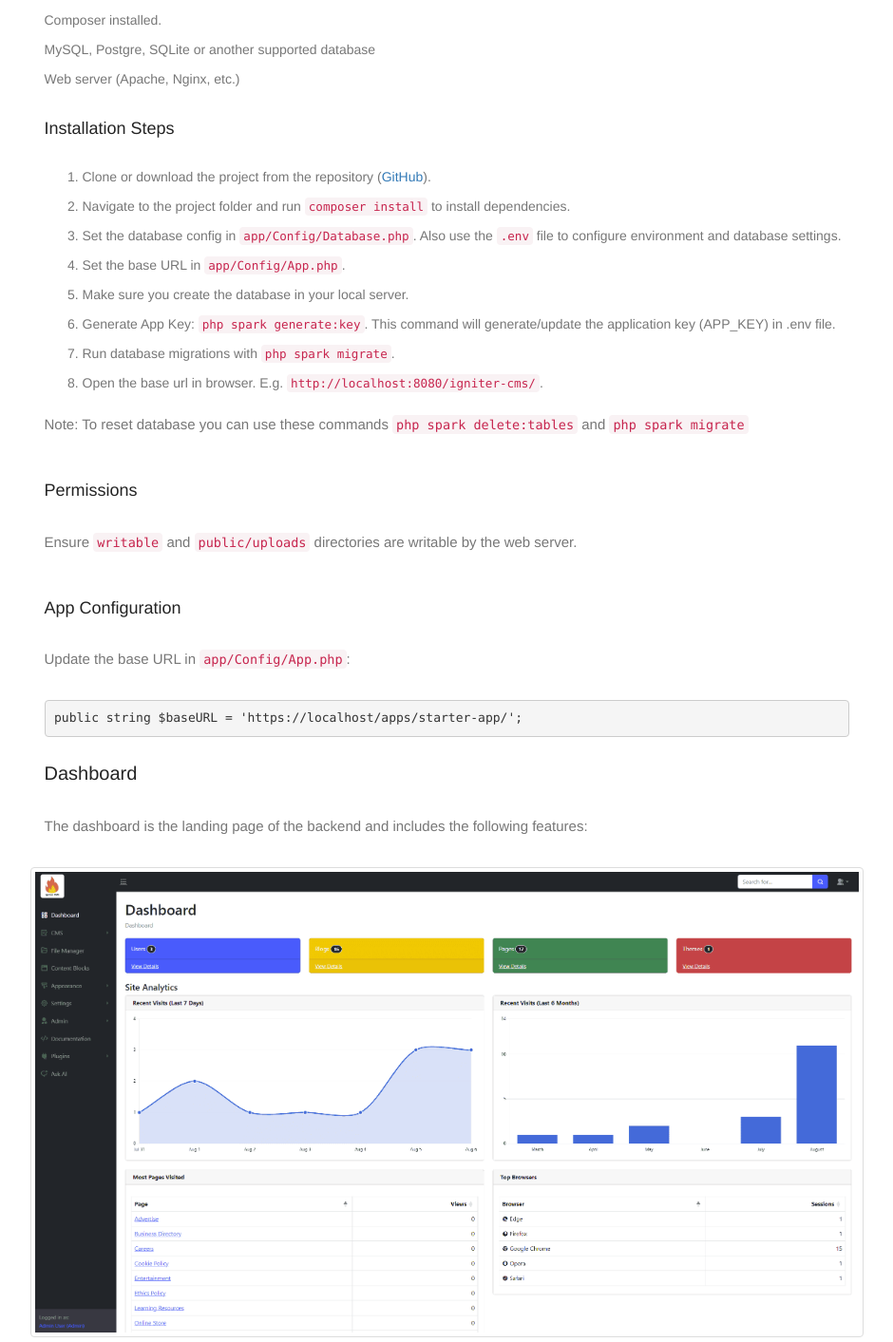
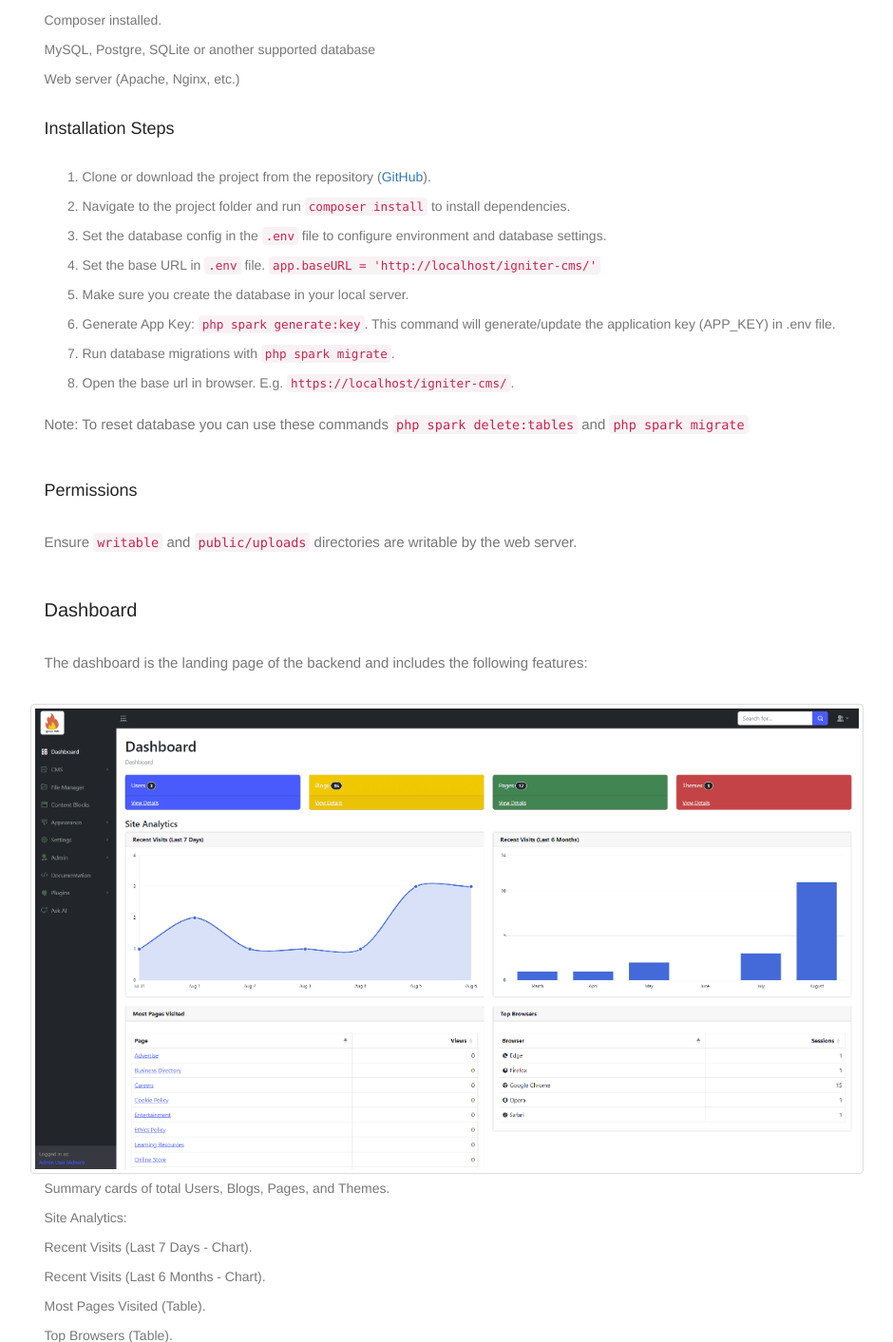
Before and after one commit to akassama/igniter-cms-doc, a PHP site: page /igniter-cms/ in a window 1280 px wide. Shown: the part 1036-2449 px from the top of the page at 95% size, without its empty margins (316-1256 px from the left). Run offline with PHP 8.4, Linux system fonts and the light colour scheme; some libraries are stand-ins or nearby versions.

Commit message:
Updated docs

```diff
--- a/index.php
+++ b/index.php
@@ -297,14 +297,14 @@
                         <section id="installation-steps">
                             <h3>Installation Steps</h3>
                             <ol>
-                                <li>Clone or download the project from the repository (<a href="https://github.com/akassama/codeigniter-starter-app">GitHub</a>).</li>
+                                <li>Clone or download the project from the repository (<a href="https://github.com/akassama/igniter-cms">GitHub</a>).</li>
                                 <li>Navigate to the project folder and run <code>composer install</code> to install dependencies.</li>
-                                <li>Set the database config in <code>app/Config/Database.php</code>. Also use the <code>.env</code> file to configure environment and database settings.</li>
-                                <li>Set the base URL in <code>app/Config/App.php</code>.</li>
+                                <li>Set the database config in the <code>.env</code> file to configure environment and database settings.</li>
+                                <li>Set the base URL in <code>.env</code> file. <code>app.baseURL = 'http://localhost/igniter-cms/'</code></li>
 								<li>Make sure you create the database in your local server.</li>
                                 <li>Generate App Key: <code>php spark generate:key</code>. This command will generate/update the application key (APP_KEY) in .env file.</li>
                                 <li>Run database migrations with <code>php spark migrate</code>.</li>
-                                <li>Open the base url in browser. E.g. <code>http://localhost:8080/igniter-cms/</code>.</li>
+                                <li>Open the base url in browser. E.g. <code>https://localhost/igniter-cms/</code>.</li>
                             </ol>
                             <p>
                                 Note: To reset database you can use these commands <code>php spark delete:tables</code> and <code>php spark migrate</code>
@@ -313,11 +313,6 @@
                         <section id="permissions">
                             <h3>Permissions</h3>
                             <p>Ensure <code>writable</code> and <code>public/uploads</code> directories are writable by the web server.</p>
-                        </section>
-                        <section id="environment-configuration">
-                            <h3>App Configuration</h3>
-                            <p>Update the base URL in <code>app/Config/App.php</code>:</p>
-                            <pre><code>public string $baseURL = 'https://localhost/apps/starter-app/';</code></pre>
                         </section>
                     </section>
 
```
